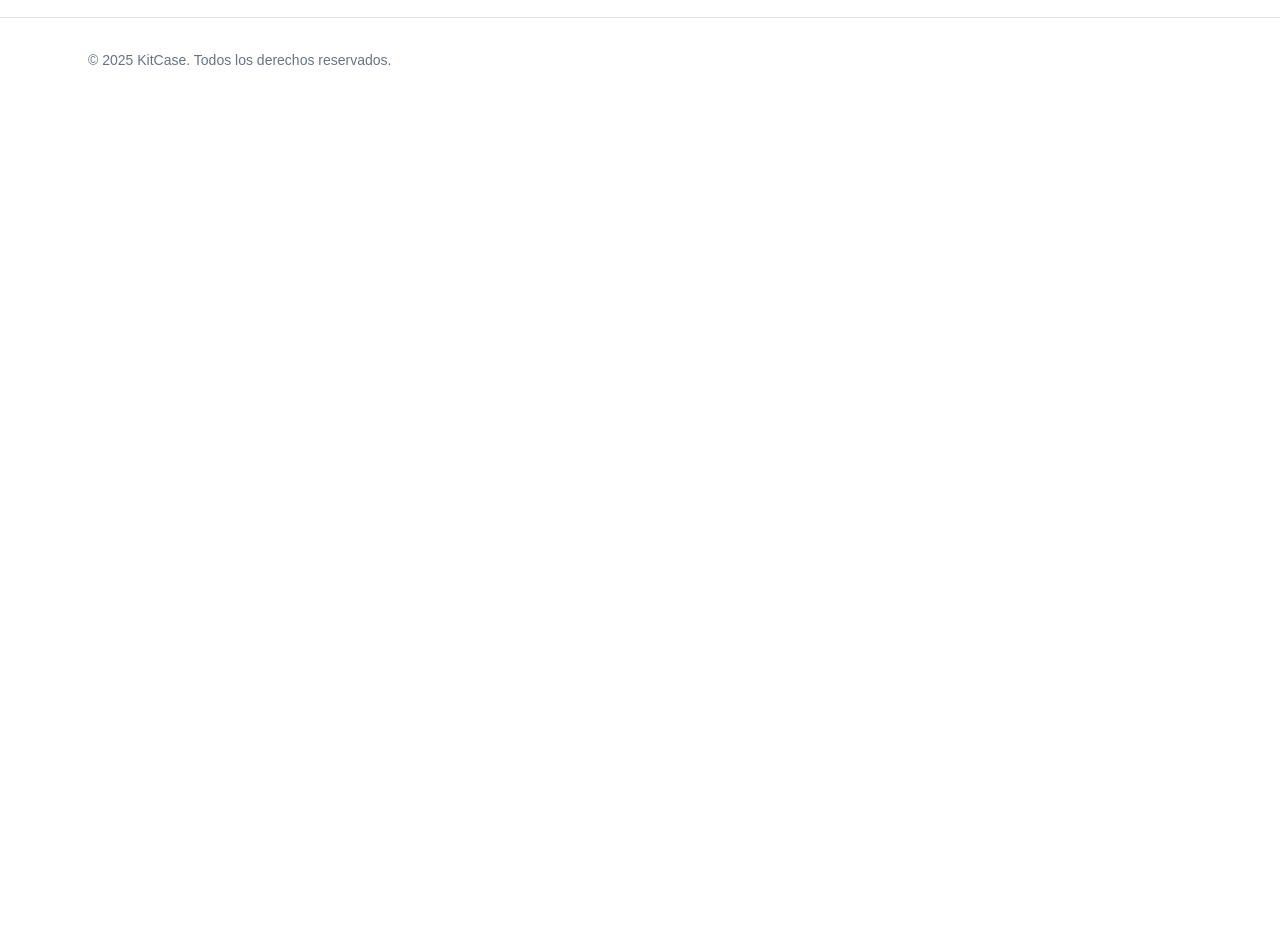
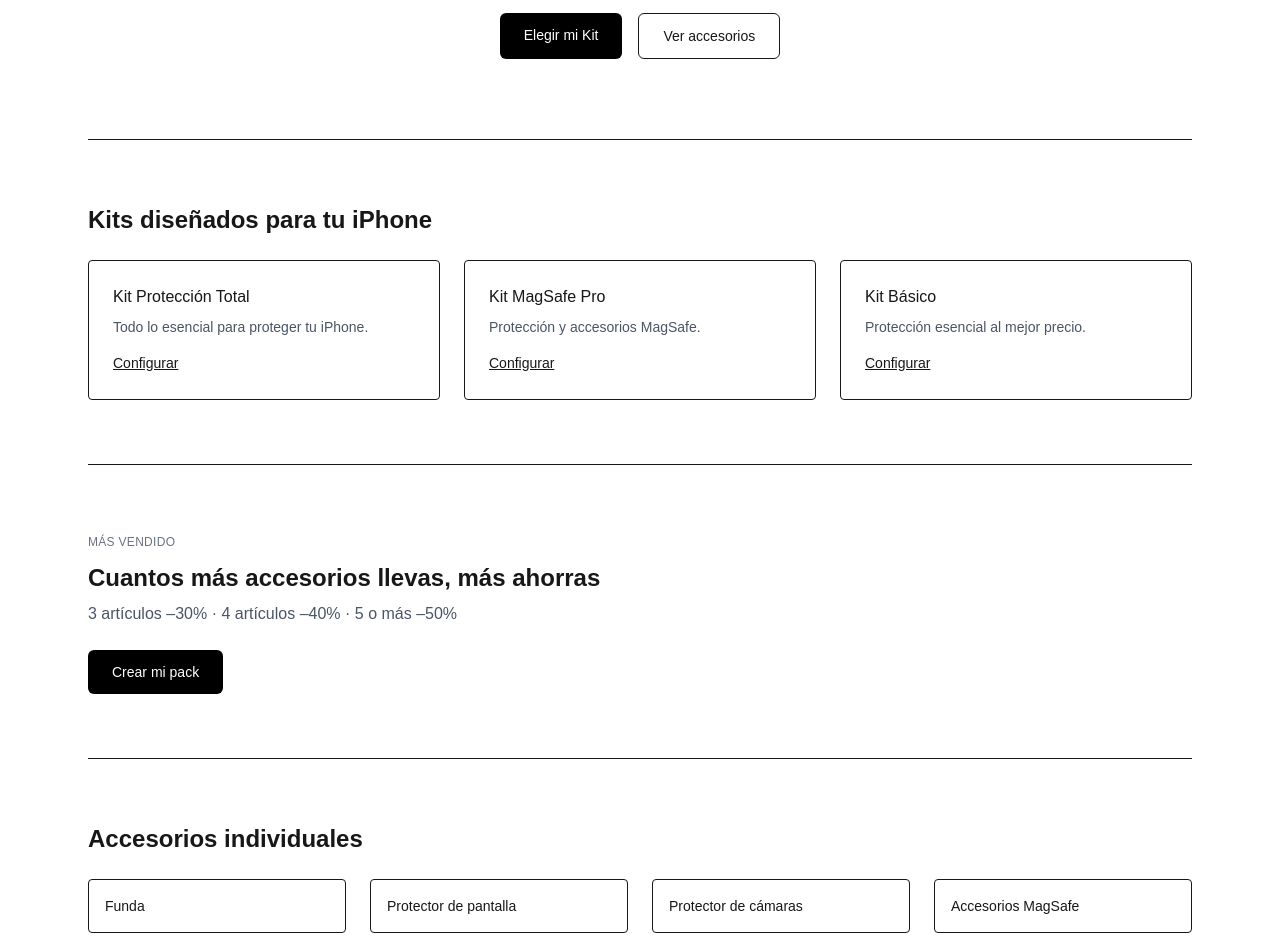
Before and after one commit to giok2154/kitcase-store, a Next.js app: page / in a window 1280 px wide. Shown: the part 240-1192 px from the top of the page. Before the commit the page ends 800 px from the top, so only its background shows below. Built offline with nearby package versions, Linux system fonts and the light colour scheme.

Commit message:
feat: build home page structure with kits, packs and products

```diff
--- a/src/app/page.js
+++ b/src/app/page.js
@@ -1,10 +1,15 @@
+import HomeHero from "@/components/HomeHero";
+import HomeKits from "@/components/HomeKits";
+import HomeBestSeller from "@/components/HomeBestSeller";
+import HomeProducts from "@/components/HomeProducts";
+
 export default function HomePage() {
   return (
-    <main className="p-8">
-      <h1 className="text-3xl font-semibold">KitCase</h1>
-      <p className="mt-2 text-gray-600">
-        Home funcionando correctamente.
-      </p>
+    <main className="mx-auto max-w-6xl px-6">
+      <HomeHero />
+      <HomeKits />
+      <HomeBestSeller />
+      <HomeProducts />
     </main>
   );
 }
--- /dev/null
+++ b/src/components/HomeBestSeller.jsx
@@ -0,0 +1,26 @@
+import Link from "next/link";
+
+export default function HomeBestSeller() {
+  return (
+    <section className="py-16 border-t">
+      <span className="inline-block mb-3 text-xs uppercase tracking-wide text-gray-500">
+        Más vendido
+      </span>
+
+      <h2 className="text-2xl font-semibold">
+        Cuantos más accesorios llevas, más ahorras
+      </h2>
+
+      <p className="mt-2 text-gray-600">
+        3 artículos –30% · 4 artículos –40% · 5 o más –50%
+      </p>
+
+      <Link
+        href="/packs"
+        className="inline-block mt-6 rounded-md bg-black px-6 py-3 text-white text-sm"
+      >
+        Crear mi pack
+      </Link>
+    </section>
+  );
+}
--- /dev/null
+++ b/src/components/HomeHero.jsx
@@ -0,0 +1,27 @@
+export default function HomeHero() {
+  return (
+    <section className="py-20 text-center">
+      <h1 className="text-4xl font-semibold">
+        Protección premium para tu iPhone
+      </h1>
+      <p className="mt-4 text-gray-600">
+        Kits inteligentes y accesorios diseñados para proteger mejor y ahorrar más.
+      </p>
+
+      <div className="mt-8 flex justify-center gap-4">
+        <a
+          href="/kits"
+          className="rounded-md bg-black px-6 py-3 text-white text-sm"
+        >
+          Elegir mi Kit
+        </a>
+        <a
+          href="/products/funda"
+          className="rounded-md border px-6 py-3 text-sm"
+        >
+          Ver accesorios
+        </a>
+      </div>
+    </section>
+  );
+}
--- /dev/null
+++ b/src/components/HomeKits.jsx
@@ -0,0 +1,43 @@
+import Link from "next/link";
+
+export default function HomeKits() {
+  return (
+    <section className="py-16 border-t">
+      <h2 className="text-2xl font-semibold mb-6">
+        Kits diseñados para tu iPhone
+      </h2>
+
+      <div className="grid gap-6 md:grid-cols-3">
+        <div className="border p-6 rounded">
+          <h3 className="font-medium">Kit Protección Total</h3>
+          <p className="text-sm text-gray-600 mt-2">
+            Todo lo esencial para proteger tu iPhone.
+          </p>
+          <Link href="/kits/proteccion-total" className="inline-block mt-4 text-sm underline">
+            Configurar
+          </Link>
+        </div>
+
+        <div className="border p-6 rounded">
+          <h3 className="font-medium">Kit MagSafe Pro</h3>
+          <p className="text-sm text-gray-600 mt-2">
+            Protección y accesorios MagSafe.
+          </p>
+          <Link href="/kits/magsafe-pro" className="inline-block mt-4 text-sm underline">
+            Configurar
+          </Link>
+        </div>
+
+        <div className="border p-6 rounded">
+          <h3 className="font-medium">Kit Básico</h3>
+          <p className="text-sm text-gray-600 mt-2">
+            Protección esencial al mejor precio.
+          </p>
+          <Link href="/kits/basico" className="inline-block mt-4 text-sm underline">
+            Configurar
+          </Link>
+        </div>
+      </div>
+    </section>
+  );
+}
--- /dev/null
+++ b/src/components/HomeProducts.jsx
@@ -0,0 +1,16 @@
+export default function HomeProducts() {
+  return (
+    <section className="py-16 border-t">
+      <h2 className="text-2xl font-semibold mb-6">
+        Accesorios individuales
+      </h2>
+
+      <div className="grid gap-6 md:grid-cols-4">
+        <div className="border p-4 rounded text-sm">Funda</div>
+        <div className="border p-4 rounded text-sm">Protector de pantalla</div>
+        <div className="border p-4 rounded text-sm">Protector de cámaras</div>
+        <div className="border p-4 rounded text-sm">Accesorios MagSafe</div>
+      </div>
+    </section>
+  );
+}
```
